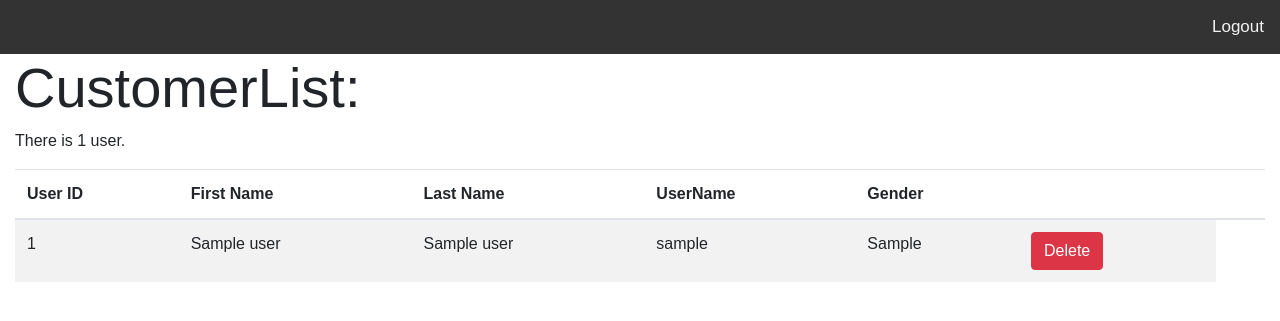
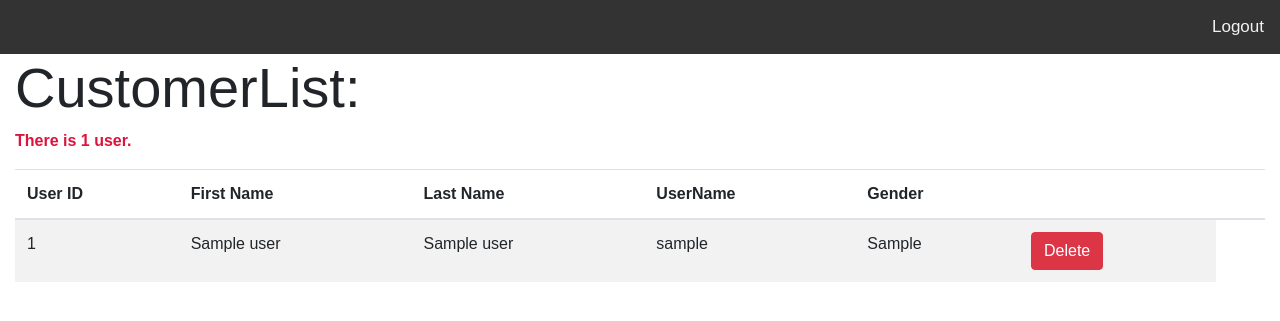
Before and after one commit to jovesterchai/AppDevProject, a Python web app: template templates/retrieveUsers.html in a window 1280 px wide. Shown: the top 321 px of the page. Run offline with Jinja, Linux system fonts and the light colour scheme; the template is opened without the code that fills it: most values are stand-ins (such as "Sample title", 1, 10 or a date in 2020); some libraries are stand-ins or nearby versions.

Commit message:
Update retrieveUsers.html

```diff
--- a/templates/retrieveUsers.html
+++ b/templates/retrieveUsers.html
@@ -25,6 +25,11 @@
 .button:hover {
   background-color: #4CAF50;
   color: white;
+}
+
+p{
+color:#DC143C;
+font-weight: bold;
 }
 
 </style>
```
